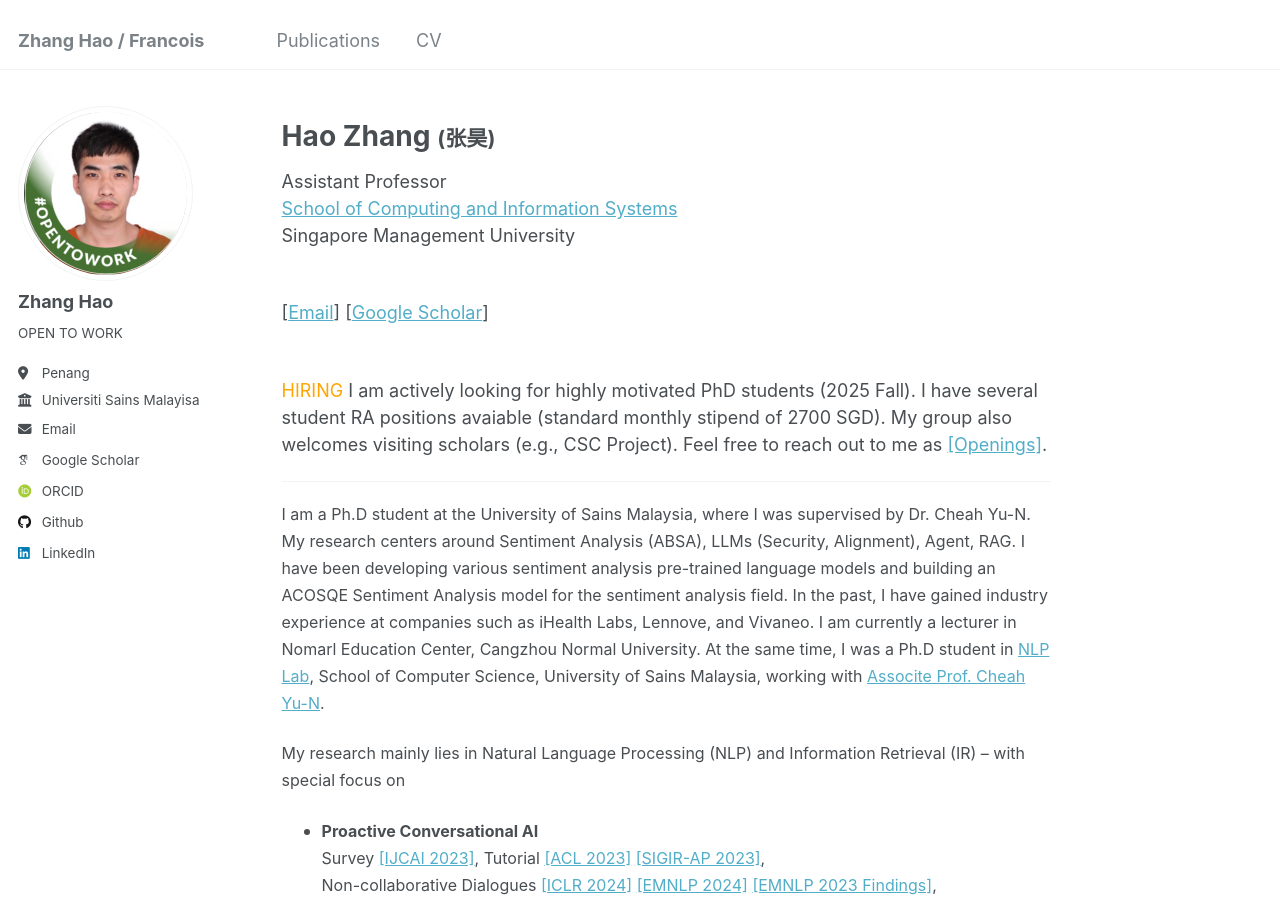
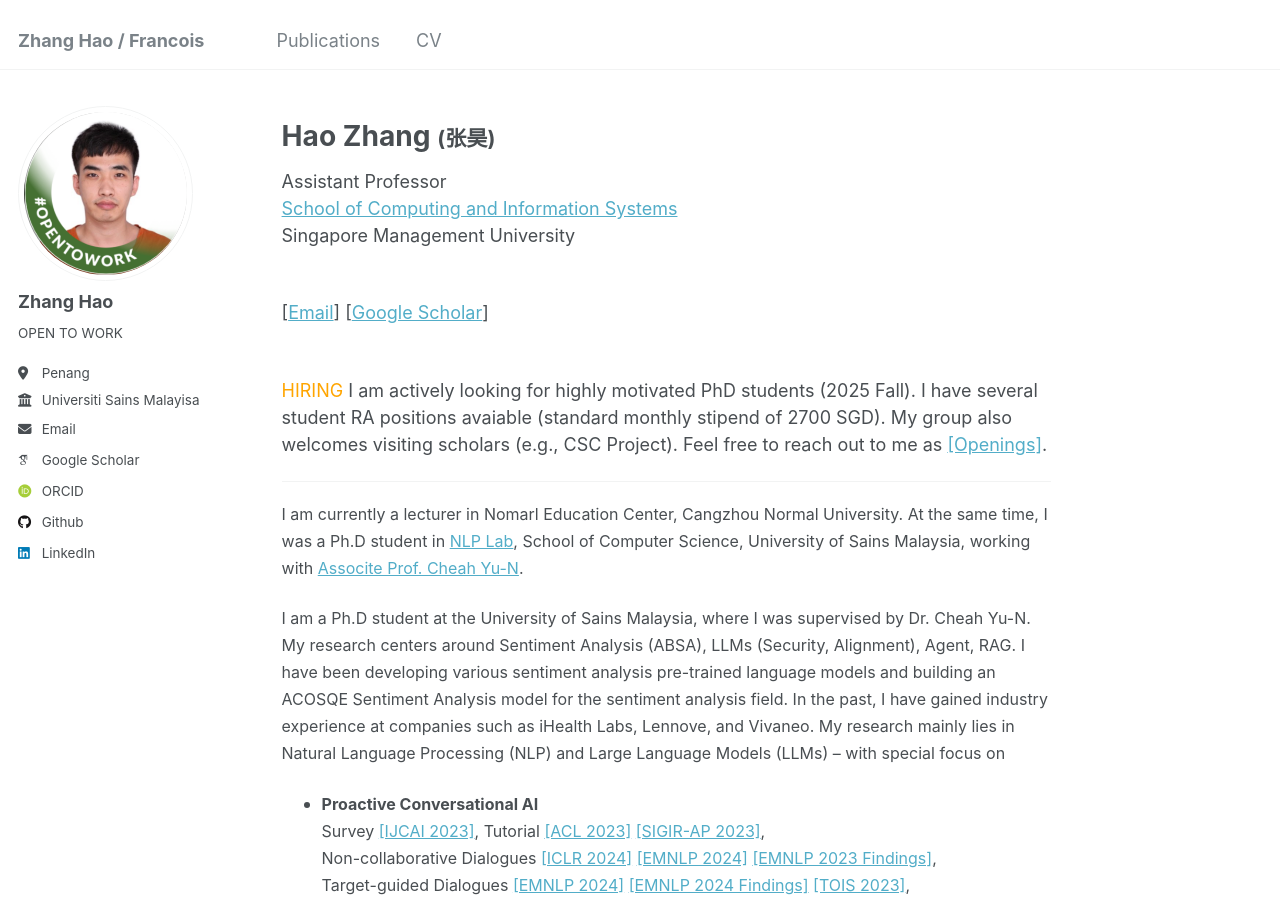
Before and after one commit to sydmou/sydmou.github.io, a Jekyll site: the page built from _pages/about.md, in a window 1280 px wide and 900 px high. Built offline with Jekyll 4.4.1, drawn with Linux system fonts in a browser that asks for light colours; some web fonts are replaced.

Commit message:
Update about.md

```diff
--- a/_pages/about.md
+++ b/_pages/about.md
@@ -34,12 +34,13 @@
 <hr>
 <p>
     <font size="3">
-        I am a Ph.D student at the University of Sains Malaysia, where I was supervised by Dr. Cheah Yu-N. My research centers around Sentiment Analysis (ABSA), LLMs (Security, Alignment), Agent, RAG. I have been developing various sentiment analysis pre-trained language models and building an ACOSQE Sentiment Analysis model for the sentiment analysis field. In the past, I have gained industry experience at companies such as iHealth Labs, Lennove, and Vivaneo. I am currently a lecturer in Nomarl Education Center, Cangzhou Normal University. At the same time, I was a Ph.D student in <a href="">NLP Lab</a>, School of Computer Science, University of Sains Malaysia, working with <a href="https://www.chuatatseng.com/">Associte Prof. Cheah Yu-N</a>.
+     I am currently a lecturer in Nomarl Education Center, Cangzhou Normal University. At the same time, I was a Ph.D student in <a href="">NLP Lab</a>, School of Computer Science, University of Sains Malaysia, working with <a href="https://www.chuatatseng.com/">Associte Prof. Cheah Yu-N</a>.
     </font>
 </p>
 <p>
     <font size="3">
-        My research mainly lies in Natural Language Processing (NLP) and Information Retrieval (IR) – with special focus on
+          I am a Ph.D student at the University of Sains Malaysia, where I was supervised by Dr. Cheah Yu-N. My research centers around Sentiment Analysis (ABSA), LLMs (Security, Alignment), Agent, RAG. I have been developing various sentiment analysis pre-trained language models and building an ACOSQE Sentiment Analysis model for the sentiment analysis field. In the past, I have gained industry experience at companies such as iHealth Labs, Lennove, and Vivaneo.
+        My research mainly lies in Natural Language Processing (NLP) and Large Language Models (LLMs) – with special focus on
         <ul>
             <li> <b>Proactive Conversational AI</b><br>Survey <a href="https://arxiv.org/abs/2305.02750">[IJCAI 2023]</a>, Tutorial <a href="https://dengyang17.github.io/files/ACL2023-Tutorial-ConvAI.pdf">[ACL 2023]</a> <a href="https://dengyang17.github.io/files/SIGIRAP2023-Tutorial-ConvAI.pdf">[SIGIR-AP 2023]</a>,<br>Non-collaborative Dialogues <a href="https://openreview.net/forum?id=MCNqgUFTHI">[ICLR 2024]</a> <a href="https://arxiv.org/abs/2403.06769">[EMNLP 2024]</a> <a href="https://aclanthology.org/2023.findings-emnlp.711/">[EMNLP 2023 Findings]</a>,<br>Target-guided Dialogues <a href="https://aclanthology.org/2024.emnlp-main.1175/">[EMNLP 2024]</a> <a href="https://aclanthology.org/2024.findings-emnlp.829/">[EMNLP 2024 Findings]</a> <a href="https://arxiv.org/abs/2204.06923">[TOIS 2023]</a>,<br>Emotional Support Dialogues <a href="https://aclanthology.org/2024.acl-long.611/">[ACL 2024]</a> <a href="https://aclanthology.org/2023.acl-long.225/">[ACL 2023]</a>,<br>Clarifications <a href="https://aclanthology.org/2024.findings-acl.632/">[ACL 2024 Findings]</a> <a href="https://aclanthology.org/2022.emnlp-main.469/">[EMNLP 2022]</a></li>
             <li> <b>Trust and Reliability of Large Language Models</b><br>Knowledge Boundary <a href="https://arxiv.org/abs/2402.15062">[EMNLP 2024]</a> <a href="https://arxiv.org/abs/2403.05330">[EMNLP 2024]</a> <a href="https://aclanthology.org/2024.acl-long.578/">[ACL 2024]</a>,<br>Hallucination <a href="https://arxiv.org/abs/2409.14399">[EMNLP 2024 Findings]</a> <a href="https://aclanthology.org/2023.emnlp-main.390/">[EMNLP 2023]</a>, Safety <a href="https://arxiv.org/pdf/2405.13820">[arxiv]</a> <a href="https://aclanthology.org/2023.findings-emnlp.143/">[EMNLP 2023 Findings]</a></li>
```
